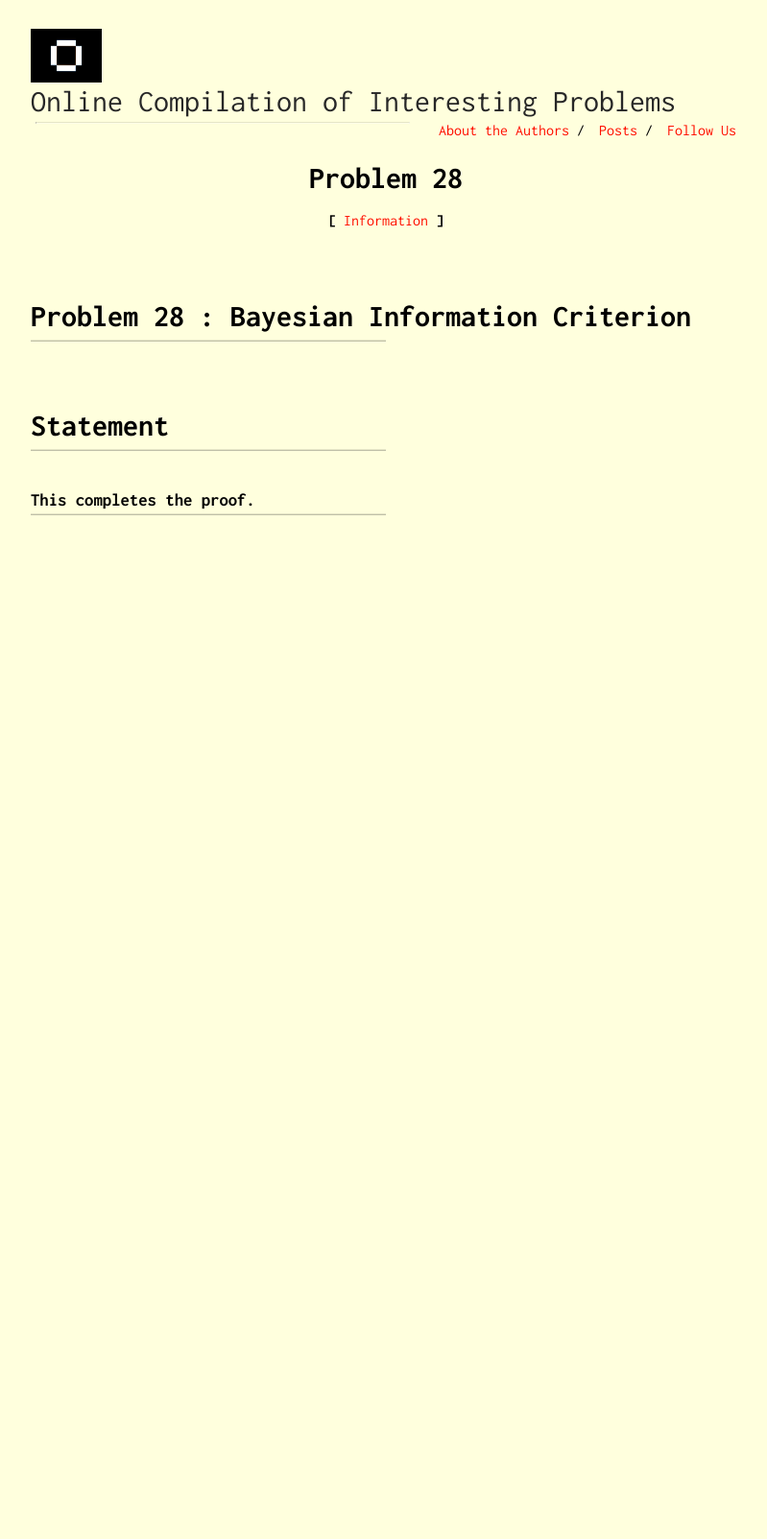
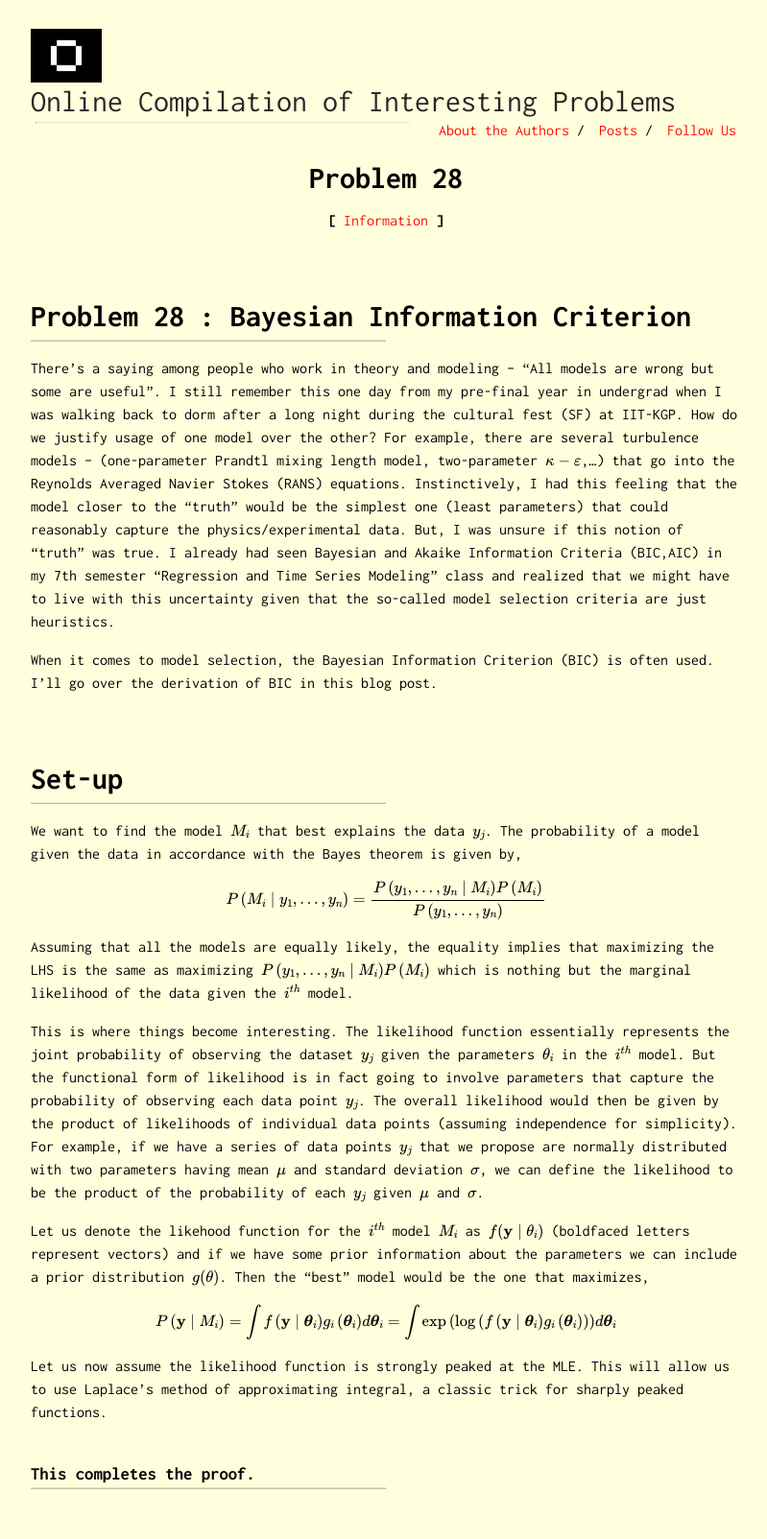
Before and after one commit to Oscuro-Phoenix/math-for-fun, a Jekyll site: the page built from _posts/2022-08-18-Problem-28.md, in a window 1280 px wide. Shown: the whole page at 96% size, without its empty margins (238-1037 px from the left). Built offline with Jekyll 4.4.1, drawn with Linux system fonts in a browser that asks for light colours; formulas are drawn with MathJax 3; before the commit the page ends 900 px from its top, so only the background shows below that.

Commit message:
Update 2022-08-18-Problem-28.md

```diff
--- a/_posts/2022-08-18-Problem-28.md
+++ b/_posts/2022-08-18-Problem-28.md
@@ -6,10 +6,30 @@ tags: [Information]
 ---
 # Problem 28 : Bayesian Information Criterion
 
+There's a saying among people who work in theory and modeling -- "All models are wrong but some are useful". I still remember this one day from my pre-final year in undergrad when I was walking back to dorm after a long night during the cultural fest (SF) at IIT-KGP. How do we justify usage of one model over the other? For example, there are several turbulence models -- (one-parameter Prandtl mixing length model, two-parameter $$ \kappa-\varepsilon$$,...) that go into the Reynolds Averaged Navier Stokes (RANS) equations. Instinctively, I had this feeling that the model closer to the "truth" would be the simplest one (least parameters) that could reasonably capture the physics/experimental data. But, I was unsure if this notion of "truth" was true. I already had seen Bayesian and Akaike Information Criteria (BIC,AIC) in my 7th semester "Regression and Time Series Modeling" class and realized that we might have to live with this uncertainty given that the so-called model selection criteria are just heuristics.
 
-#  Statement
+When it comes to model selection, the Bayesian Information Criterion (BIC) is often used. I'll go over the derivation of BIC in this blog post.
+
+#  Set-up
+
+We want to find the model $$ M_i $$ that best explains the data $${y_j}$$. The probability of a model given the data in accordance with the Bayes theorem is given by,
+
+$$
+P\left(M_i \mid y_1, \ldots, y_n\right)=\frac{P\left(y_1, \ldots, y_n \mid M_i\right) P\left(M_i\right)}{P\left(y_1, \ldots, y_n\right)}
+$$
+
+Assuming that all the models are equally likely, the equality implies that maximizing the LHS is the same as maximizing $$P\left(y_1, \ldots, y_n \mid M_i\right) P\left(M_i\right)$$ which is nothing but the marginal likelihood of the data given the $$i^{th}$$ model.
+
+This is where things become interesting. The likelihood function essentially represents the joint probability of observing the dataset $$ {y_j}$$ given the parameters $${\theta_i}$$ in the $$i^{th}$$ model. But the functional form of likelihood is in fact going to involve parameters that capture the probability of observing each data point $$ y_j $$. The overall likelihood would then be given by the product of likelihoods of individual data points (assuming independence for simplicity). For example, if we have a series of data points $${y_j}$$ that we propose are normally distributed with two parameters having mean $$\mu$$ and standard deviation $$\sigma$$, we can define the likelihood to be the product of the probability of each $$ y_j$$ given $$\mu$$ and $$\sigma$$.
+
+Let us denote the likehood function for the $$i^{th}$$ model $$M_i$$ as $$ f(\mathbf{y} \mid \mathbf{\theta}_i)$$ (boldfaced letters represent vectors) and if we have some prior information about the parameters we can include a prior distribution $$ g(\mathbf{\theta})$$. Then the "best" model would be the one that maximizes,
+
+$$
+P\left(\mathbf{y} \mid M_i\right)=\int f\left(\mathbf{y} \mid \boldsymbol{\theta}_i\right) g_i\left(\boldsymbol{\theta}_i\right) d \boldsymbol{\theta}_i=\int \exp \left(\log \left(f\left(\mathbf{y} \mid \boldsymbol{\theta}_i\right) g_i\left(\boldsymbol{\theta}_i\right)\right)\right) d \boldsymbol{\theta}_i
+$$
 
 
+Let us now assume the likelihood function is strongly peaked at the MLE. This will allow us to use Laplace's method of approximating integral, a classic trick for sharply peaked functions.
 
 
 ### This completes the proof.
```
